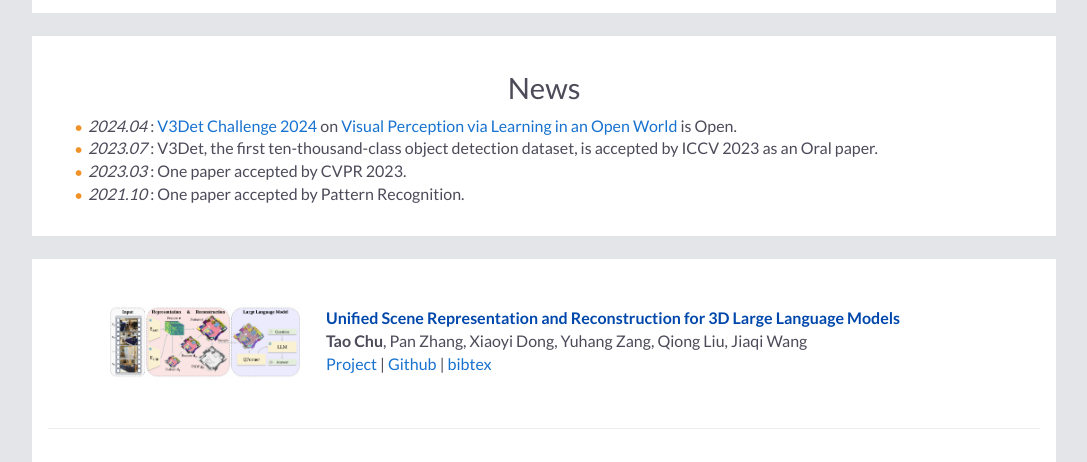
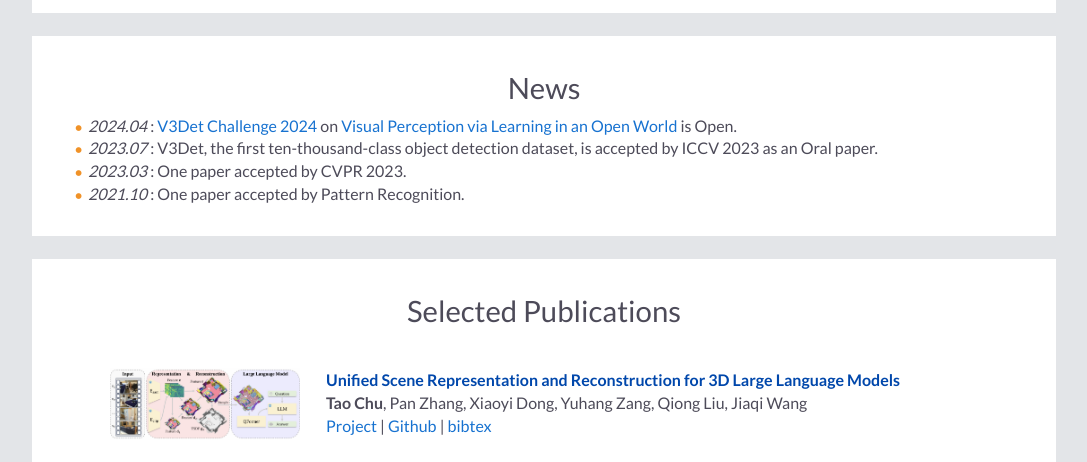
Before and after one commit to chtsy/chtsy.github.io, a plain HTML site: page index.html in a window 1280 px wide. Shown: the part 287-749 px from the top of the page, without its empty margins (96-1183 px from the left). Drawn offline with nearby package versions, Linux system fonts and the light colour scheme.

Commit message:
Update index.html

```diff
--- a/index.html
+++ b/index.html
@@ -84,13 +84,14 @@
           <li><span><em>2023.03</em> : One paper accepted by CVPR 2023.</span></li>
           <li><span><em>2021.10</em> : One paper accepted by Pattern Recognition.</span></li>
         </ul>
-        </p>
       </div>
     </table>
   </div>
   <br>
 
   <div class="container">
+      <h2>Selected Publications</h2>
+
     <div class="publication">
       <table width="900" align="center" border="0" cellpadding="20">
         <td width="40%" valign="center">
@@ -112,7 +113,6 @@
       </table>
     </div>
     <hr>
-
 
 
     <div class="publication">
@@ -168,11 +168,9 @@
             </pre>
           </div>
         </td>
-        </td>
       </table>
     </div>
     <hr>
-
 
 
     <div class="publication">
@@ -200,7 +198,6 @@
 }
             </pre>
           </div>
-        </td>
         </td>
       </table>
     </div>
@@ -235,11 +232,11 @@
             </pre>
           </div>
         </td>
-        </td>
       </table>
     </div>
     <hr>
-
+  </div>
+  <br>
 
 
   <div class="container">
```
